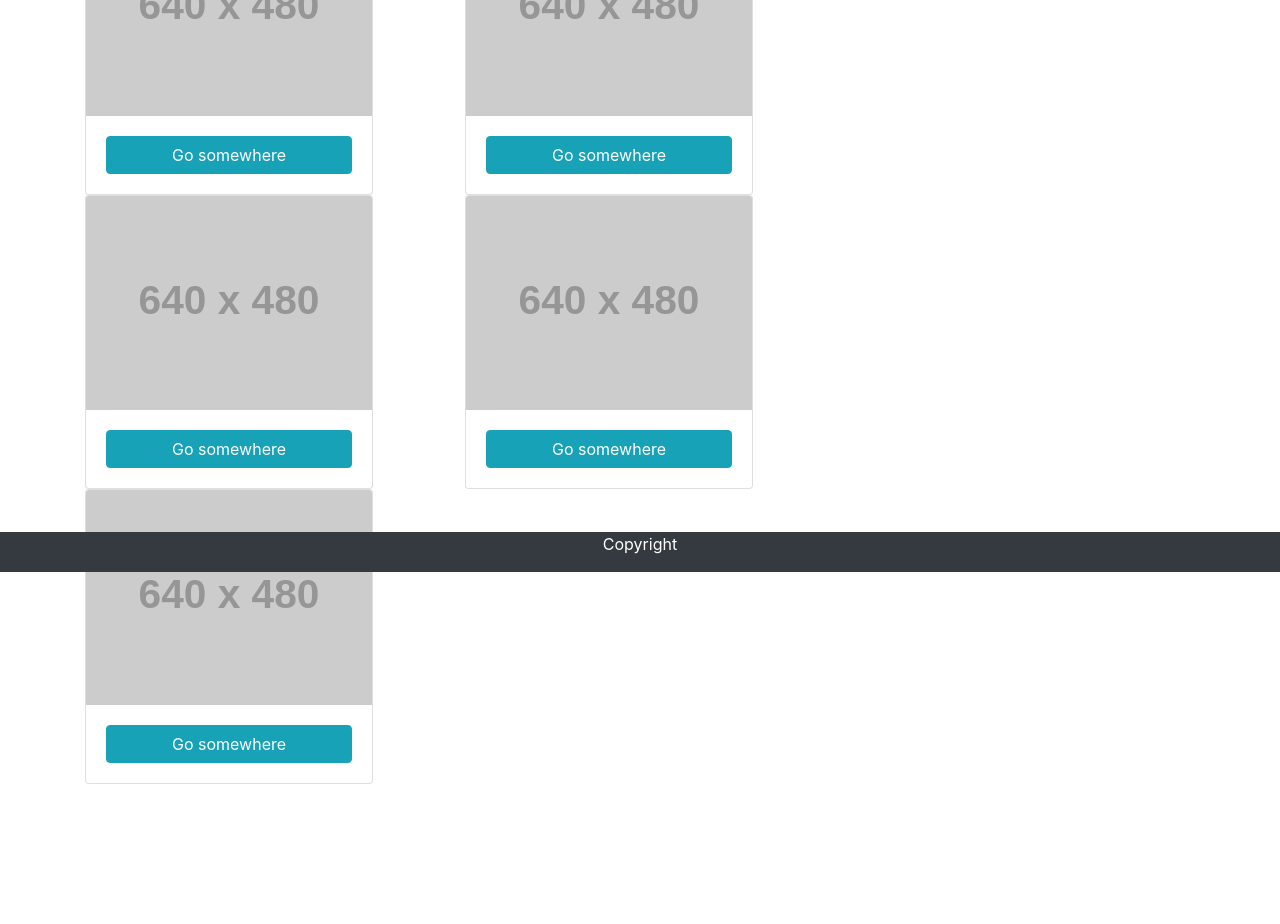
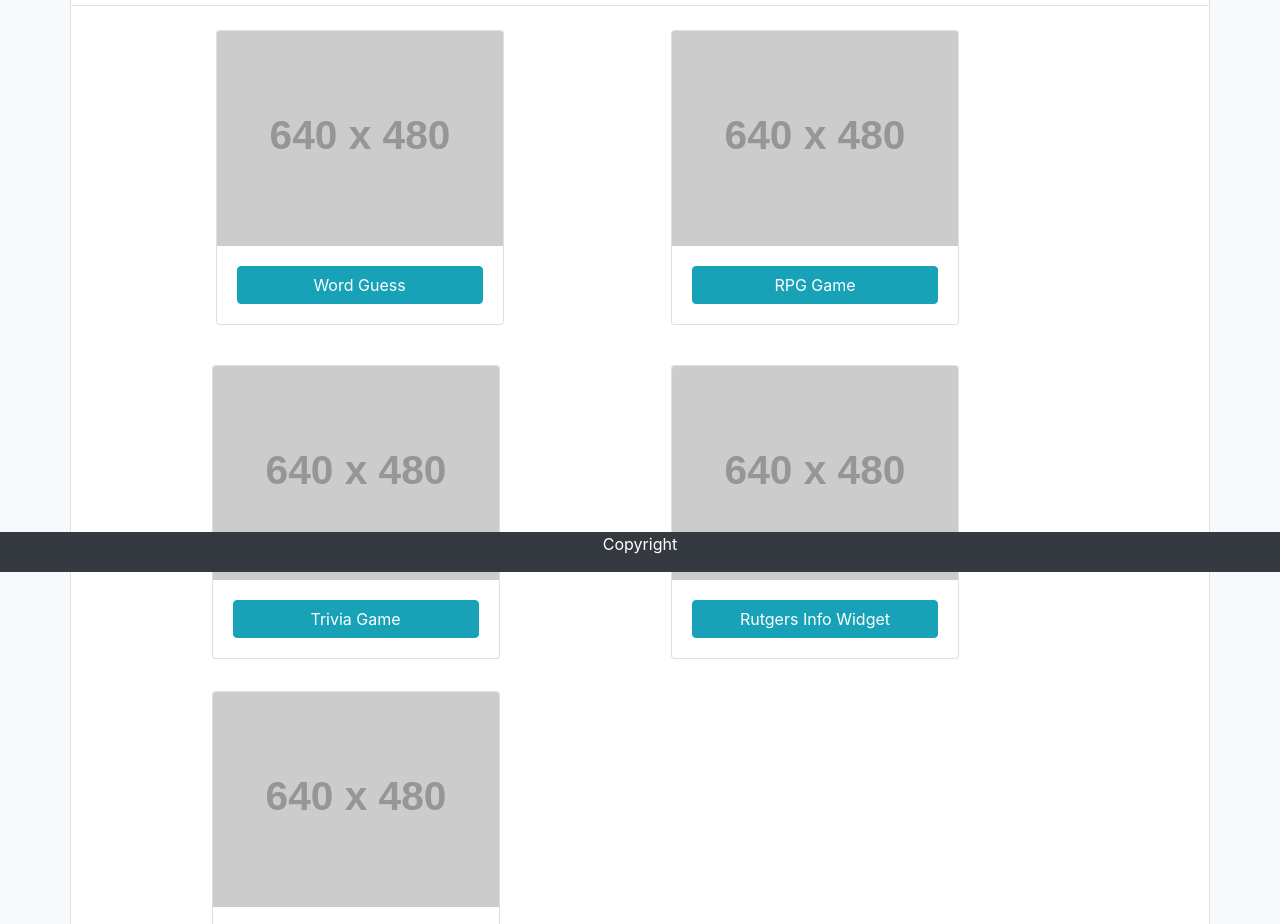
Before and after one commit to damicose/Bootstrap-Portfolio, a plain HTML site: page portfolio.html in a window 1280 px wide. Shown: the part 228-1152 px from the top of the page. Before the commit the page ends 1012 px from the top, so only its background shows below. Drawn offline with nearby package versions, Linux system fonts and the light colour scheme; placeholder pictures from the web are drawn by us.

Commit message:
Final touches on portfolio page

```diff
--- a/portfolio.html
+++ b/portfolio.html
@@ -9,7 +9,7 @@
         integrity="sha384-ggOyR0iXCbMQv3Xipma34MD+dH/1fQ784/j6cY/iJTQUOhcWr7x9JvoRxT2MZw1T" crossorigin="anonymous">
 </head>
 
-<body bg-light>
+<body class="bg-light">
 
     <nav class="navbar navbar-expand-lg navbar-light m-2
     bg-white border text-secondary sticky-top">
@@ -35,30 +35,41 @@
     <a class="nav-link text-secondary" href="#"><h5>Contact</h5></a>
             </div>
           </nav>
-    <div class="container">
+
+
+
+
+
+
+    <div class="container bg-white border  ">
         <div class="row">
+            <div class="col text-info ">
+                <h1 class="p-3 mt-3">Portfolio</h1>
+            </div>
+        </div>
+        <div class="row border-top p-2">
 
-            <div class="col">
-                <div class="card" style="width: 18rem;">
+            <div class="col d-flex justify-content-center">
+                <div class="card m-3 " style="width: 18rem;">
                     <img class="card-img-top" src="http://placehold.it/640x480" alt="Card image cap">
                     <div class="card-body">
 
 
-                      <a href="#" class="btn btn-info w-100">Go somewhere</a>
+                      <a href="#" class="btn btn-info w-100">Word Guess</a>
                     </div>
                   </div>
             </div>
             <div class="col">
-                <div class="card" style="width: 18rem;">
+                <div class="card m-3" style="width: 18rem;">
                     <img class="card-img-top" src="http://placehold.it/640x480" alt="Card image cap">
                     <div class="card-body">
 
 
-                      <a href="#" class="btn btn-info w-100">Go somewhere</a>
+                      <a href="#" class="btn btn-info w-100">RPG Game</a>
                     </div>
                   </div>
             </div>
-            <div class="col"></div>
+
 
 
 
@@ -69,27 +80,27 @@
         </div>
 
         <div class="row">
-            <div class="col">
-                <div class="card" style="width: 18rem;">
+            <div class="col d-flex justify-content-center">
+                <div class="card m-3 " style="width: 18rem;">
                     <img class="card-img-top" src="http://placehold.it/640x480" alt="Card image cap">
                     <div class="card-body">
 
 
-                      <a href="#" class="btn btn-info w-100">Go somewhere</a>
+                      <a href="#" class="btn btn-info w-100">Trivia Game</a>
                     </div>
                   </div>
             </div>
             <div class="col">
-                <div class="card" style="width: 18rem;">
+                <div class="card m-3" style="width: 18rem;">
                     <img class="card-img-top" src="http://placehold.it/640x480" alt="Card image cap">
                     <div class="card-body">
 
 
-                      <a href="#" class="btn btn-info w-100">Go somewhere</a>
+                      <a href="#" class="btn btn-info w-100">Rutgers Info Widget</a>
                     </div>
                   </div>
             </div>
-            <div class="col"></div>
+
 
 
 
@@ -103,18 +114,18 @@
 
         <div class="row">
 
-            <div class="col">
-                <div class="card" style="width: 18rem;">
+            <div class="col d-flex justify-content-center">
+                <div class="card m-3 " style="width: 18rem;">
                     <img class="card-img-top" src="http://placehold.it/640x480" alt="Card image cap">
                     <div class="card-body">
 
 
-                      <a href="#" class="btn btn-info w-100">Go somewhere</a>
+                      <a href="#" class="btn btn-info w-100">Rock Paper Scissors</a>
                     </div>
                   </div>
             </div>
             <div class="col"></div>
-            <div class="col"></div>
+
 
 
 
@@ -136,7 +147,7 @@
 
 
 
-    <footer class="footer fixed-bottom bg-dark">
+    <footer class="footer fixed-bottom bg-dark w-100">
         <div class="container">
             <p class="text-white text-center">Copyright</p>
         </div>
```
Also changed, not shown: contact.html (+5 -5 lines).
